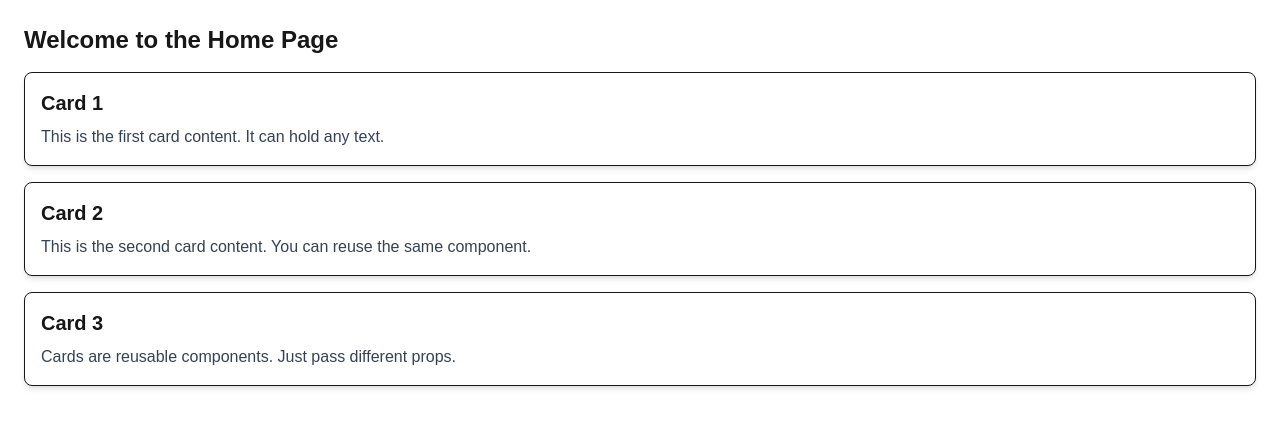
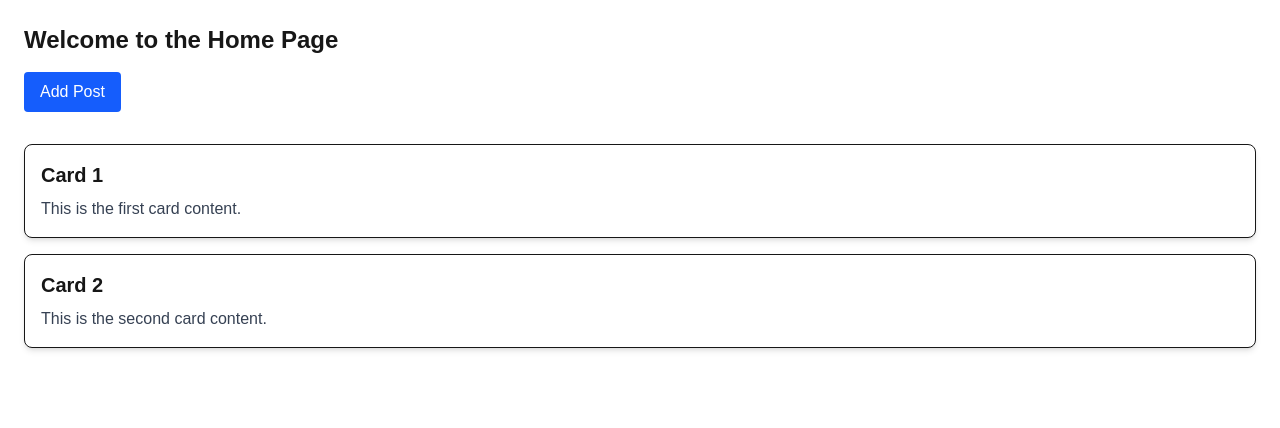
Before and after one commit to lkmodibbo/alx-project-0x02-setup, a Next.js app in the folder alx-project-0x02/: page /home in a window 1280 px wide. Shown: the top 428 px of the page. Built offline with nearby package versions, Linux system fonts and the light colour scheme.

Commit message:
modal component added

```diff
--- /dev/null
+++ b/alx-project-0x02/components/common/PostalModal.tsx
@@ -0,0 +1,73 @@
+import { useState, type FC } from "react";
+import { type CardProps } from "@/interfaces";
+
+interface PostModalProps {
+  onAddPost: (post: CardProps) => void;
+}
+
+const PostModal: FC<PostModalProps> = ({ onAddPost }) => {
+  const [isOpen, setIsOpen] = useState(false);
+  const [title, setTitle] = useState("");
+  const [content, setContent] = useState("");
+
+  const handleSubmit = (e: React.FormEvent) => {
+    e.preventDefault();
+    if (!title || !content) return;
+
+    onAddPost({ title, content });
+    setTitle("");
+    setContent("");
+    setIsOpen(false);
+  };
+
+  return (
+    <>
+      <button
+        onClick={() => setIsOpen(true)}
+        className="bg-blue-600 text-white px-4 py-2 rounded mb-4"
+      >
+        Add Post
+      </button>
+
+      {isOpen && (
+        <div className="fixed inset-0 bg-black bg-opacity-50 flex justify-center items-center">
+          <div className="bg-white p-6 rounded shadow-md w-96">
+            <h2 className="text-xl font-bold mb-4">New Post</h2>
+            <form onSubmit={handleSubmit}>
+              <input
+                type="text"
+                placeholder="Title"
+                value={title}
+                onChange={(e) => setTitle(e.target.value)}
+                className="border p-2 mb-3 w-full rounded"
+              />
+              <textarea
+                placeholder="Content"
+                value={content}
+                onChange={(e) => setContent(e.target.value)}
+                className="border p-2 mb-3 w-full rounded"
+              />
+              <div className="flex justify-end gap-2">
+                <button
+                  type="button"
+                  onClick={() => setIsOpen(false)}
+                  className="px-4 py-2 border rounded"
+                >
+                  Cancel
+                </button>
+                <button
+                  type="submit"
+                  className="px-4 py-2 bg-blue-600 text-white rounded"
+                >
+                  Add
+                </button>
+              </div>
+            </form>
+          </div>
+        </div>
+      )}
+    </>
+  );
+};
+
+export default PostModal;
--- a/alx-project-0x02/pages/home.tsx
+++ b/alx-project-0x02/pages/home.tsx
@@ -1,22 +1,29 @@
+import { useState } from "react";
 import Card from "@/components/common/Card";
+import PostModal from "@/components/common/PostalModal";
+import { type CardProps } from "@/interfaces";
 
 export default function HomePage() {
+  const [posts, setPosts] = useState<CardProps[]>([
+    { title: "Card 1", content: "This is the first card content." },
+    { title: "Card 2", content: "This is the second card content." },
+  ]);
+
+  const handleAddPost = (post: CardProps) => {
+    setPosts((prev) => [post, ...prev]);
+  };
+
   return (
     <div className="p-6">
       <h1 className="text-2xl font-bold mb-4">Welcome to the Home Page</h1>
 
-      <Card
-        title="Card 1"
-        content="This is the first card content. It can hold any text."
-      />
-      <Card
-        title="Card 2"
-        content="This is the second card content. You can reuse the same component."
-      />
-      <Card
-        title="Card 3"
-        content="Cards are reusable components. Just pass different props."
-      />
+      <PostModal onAddPost={handleAddPost} />
+
+      <div className="mt-4">
+        {posts.map((post, index) => (
+          <Card key={index} title={post.title} content={post.content} />
+        ))}
+      </div>
     </div>
   );
 }
```
